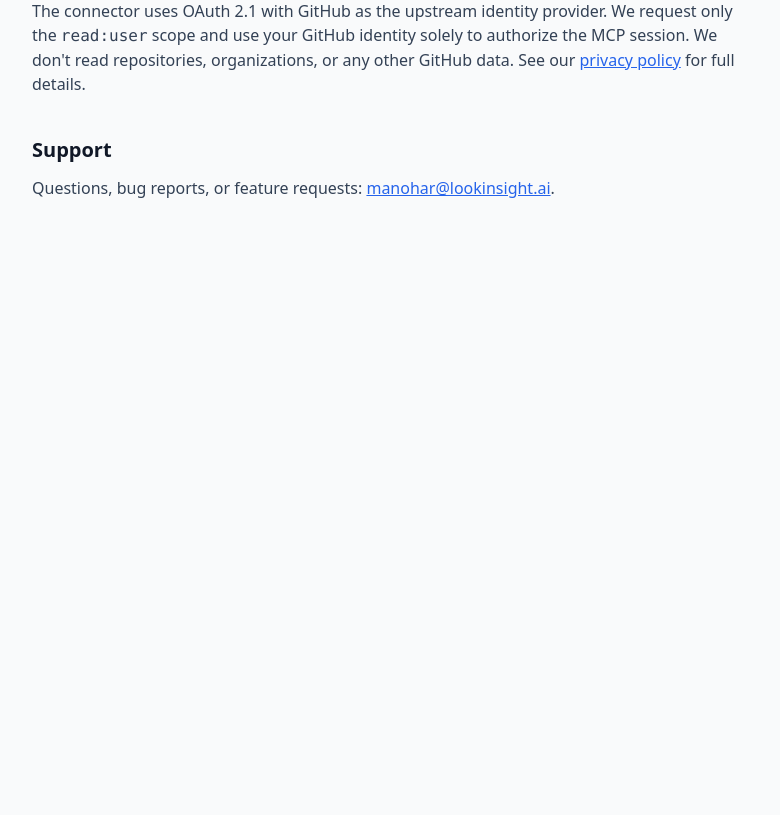
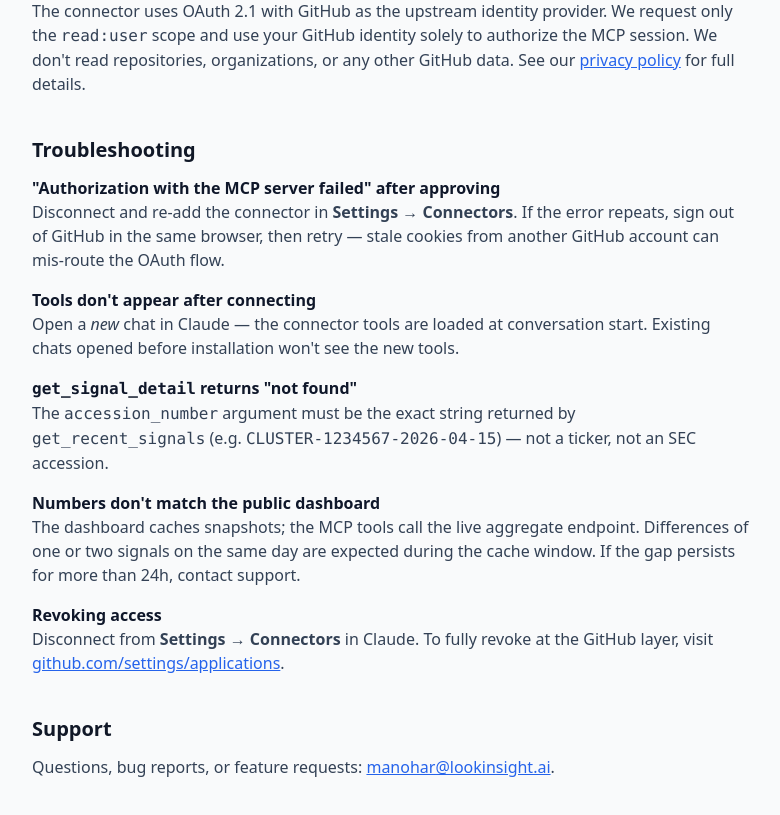
Before and after one commit to manoharb30/corporate-intelligence, a React (Vite) app in the folder frontend/: page /mcp in a window 1280 px wide. Shown: the part 1340-2155 px from the top of the page, without its empty margins (248-1028 px from the left). Before the commit the page ends 1636 px from the top, so only its background shows below. Built offline with nearby package versions, Linux system fonts and the light colour scheme.

Commit message:
feat(frontend): add /terms page + troubleshooting section to /mcp docs

```diff
--- a/frontend/src/App.tsx
+++ b/frontend/src/App.tsx
@@ -5,6 +5,7 @@
 import PerformanceTracker from './pages/PerformanceTracker'
 import Privacy from './pages/Privacy'
 import McpDocs from './pages/McpDocs'
+import Terms from './pages/Terms'
 
 function App() {
   return (
@@ -15,6 +16,7 @@
         <Route path="/performance" element={<PerformanceTracker />} />
         <Route path="/privacy" element={<Privacy />} />
         <Route path="/mcp" element={<McpDocs />} />
+        <Route path="/terms" element={<Terms />} />
         <Route path="*" element={<Navigate to="/" replace />} />
       </Routes>
     </Layout>
--- a/frontend/src/pages/McpDocs.tsx
+++ b/frontend/src/pages/McpDocs.tsx
@@ -95,6 +95,57 @@
         details.
       </p>
 
+      <h2 className="text-xl font-semibold mt-10 mb-3">Troubleshooting</h2>
+      <div className="space-y-4 mb-8 text-slate-700">
+        <div>
+          <p className="font-semibold text-slate-900">"Authorization with the MCP server failed" after approving</p>
+          <p>
+            Disconnect and re-add the connector in <strong>Settings → Connectors</strong>. If the
+            error repeats, sign out of GitHub in the same browser, then retry — stale cookies from
+            another GitHub account can mis-route the OAuth flow.
+          </p>
+        </div>
+        <div>
+          <p className="font-semibold text-slate-900">Tools don't appear after connecting</p>
+          <p>
+            Open a <em>new</em> chat in Claude — the connector tools are loaded at conversation
+            start. Existing chats opened before installation won't see the new tools.
+          </p>
+        </div>
+        <div>
+          <p className="font-semibold text-slate-900"><code>get_signal_detail</code> returns "not found"</p>
+          <p>
+            The <code>accession_number</code> argument must be the exact string returned by{' '}
+            <code>get_recent_signals</code> (e.g.{' '}
+            <code>CLUSTER-1234567-2026-04-15</code>) — not a ticker, not an SEC accession.
+          </p>
+        </div>
+        <div>
+          <p className="font-semibold text-slate-900">Numbers don't match the public dashboard</p>
+          <p>
+            The dashboard caches snapshots; the MCP tools call the live aggregate endpoint.
+            Differences of one or two signals on the same day are expected during the cache
+            window. If the gap persists for more than 24h, contact support.
+          </p>
+        </div>
+        <div>
+          <p className="font-semibold text-slate-900">Revoking access</p>
+          <p>
+            Disconnect from <strong>Settings → Connectors</strong> in Claude. To fully revoke at
+            the GitHub layer, visit{' '}
+            <a
+              href="https://github.com/settings/applications"
+              className="text-blue-600 underline"
+              target="_blank"
+              rel="noreferrer"
+            >
+              github.com/settings/applications
+            </a>
+            .
+          </p>
+        </div>
+      </div>
+
       <h2 className="text-xl font-semibold mt-10 mb-3">Support</h2>
       <p className="mb-6 text-slate-700">
         Questions, bug reports, or feature requests:{' '}
--- /dev/null
+++ b/frontend/src/pages/Terms.tsx
@@ -0,0 +1,91 @@
+export default function Terms() {
+  return (
+    <div className="max-w-3xl mx-auto px-6 py-12 prose prose-slate">
+      <h1 className="text-3xl font-bold mb-2">Terms of Service</h1>
+      <p className="text-sm text-slate-500 mb-8">Last updated: May 14, 2026</p>
+
+      <p className="mb-6">
+        These Terms govern your use of the LookInsight website at{' '}
+        <a href="https://ci.lookinsight.ai" className="text-blue-600 underline">
+          ci.lookinsight.ai
+        </a>{' '}
+        and the LookInsight MCP connector. By accessing the service or installing the connector,
+        you agree to be bound by these Terms.
+      </p>
+
+      <h2 className="text-xl font-semibold mt-8 mb-3">1. Informational purposes only — not financial advice</h2>
+      <p className="mb-6">
+        The signals, statistics, and explanations presented by LookInsight are derived from public
+        SEC filings and public market data for research and informational purposes only. Nothing
+        on the website, in the connector, or in any response from our tools constitutes investment
+        advice, a recommendation to buy or sell any security, or a solicitation of any kind. You
+        are solely responsible for your own investment decisions, and you should consult a
+        qualified financial professional before acting on any information surfaced by the service.
+      </p>
+
+      <h2 className="text-xl font-semibold mt-8 mb-3">2. No warranty</h2>
+      <p className="mb-6">
+        The service is provided <strong>"as is"</strong> and <strong>"as available"</strong>,
+        without any warranty of any kind, express or implied — including but not limited to
+        warranties of accuracy, completeness, merchantability, fitness for a particular purpose,
+        and non-infringement. Past performance does not guarantee future results. We do not warrant
+        that the service will be uninterrupted, error-free, secure, or free from harmful
+        components.
+      </p>
+
+      <h2 className="text-xl font-semibold mt-8 mb-3">3. Acceptable use</h2>
+      <p className="mb-3">You agree not to:</p>
+      <ul className="list-disc pl-6 mb-6">
+        <li>Use the service in any way that violates applicable law</li>
+        <li>Attempt to gain unauthorized access to the service or its underlying infrastructure</li>
+        <li>Scrape, mirror, or systematically extract data outside the rate limits and patterns supported by the provided tools</li>
+        <li>Re-distribute LookInsight outputs as your own data product without written permission</li>
+        <li>Use the service to harass, deceive, or harm others, or to circumvent the safety annotations of any tool</li>
+      </ul>
+
+      <h2 className="text-xl font-semibold mt-8 mb-3">4. Data and accounts</h2>
+      <p className="mb-6">
+        Data collected via the LookInsight MCP connector is handled in accordance with our{' '}
+        <a href="/privacy" className="text-blue-600 underline">Privacy Policy</a>. You authenticate
+        with the connector using your GitHub account; you are responsible for keeping those
+        credentials secure. We may suspend or revoke access for accounts found to be in violation
+        of these Terms.
+      </p>
+
+      <h2 className="text-xl font-semibold mt-8 mb-3">5. Intellectual property</h2>
+      <p className="mb-6">
+        Underlying SEC filings and market data are public information from their respective
+        sources. The LookInsight signal methodology, classifications, scoring, and the design of
+        this website and the connector are proprietary to LookInsight. You receive a limited,
+        non-exclusive, non-transferable license to use the service for personal or internal
+        business research; you may not sublicense, resell, or build a competing data product on
+        top of LookInsight outputs.
+      </p>
+
+      <h2 className="text-xl font-semibold mt-8 mb-3">6. Changes to the service or these Terms</h2>
+      <p className="mb-6">
+        We may modify the service, the connector, or these Terms at any time. Material changes
+        will be reflected in the "Last updated" date above. Continued use after a change
+        constitutes acceptance of the revised Terms.
+      </p>
+
+      <h2 className="text-xl font-semibold mt-8 mb-3">7. Limitation of liability</h2>
+      <p className="mb-6">
+        To the maximum extent permitted by law, LookInsight, its founders, contributors, and
+        service providers will not be liable for any indirect, incidental, special, consequential,
+        or punitive damages — including but not limited to trading losses, lost profits, or loss
+        of data — arising out of or related to your use of the service, even if advised of the
+        possibility of such damages.
+      </p>
+
+      <h2 className="text-xl font-semibold mt-8 mb-3">8. Contact</h2>
+      <p className="mb-6">
+        Questions about these Terms:{' '}
+        <a href="mailto:manohar@lookinsight.ai" className="text-blue-600 underline">
+          manohar@lookinsight.ai
+        </a>
+        .
+      </p>
+    </div>
+  );
+}
```
